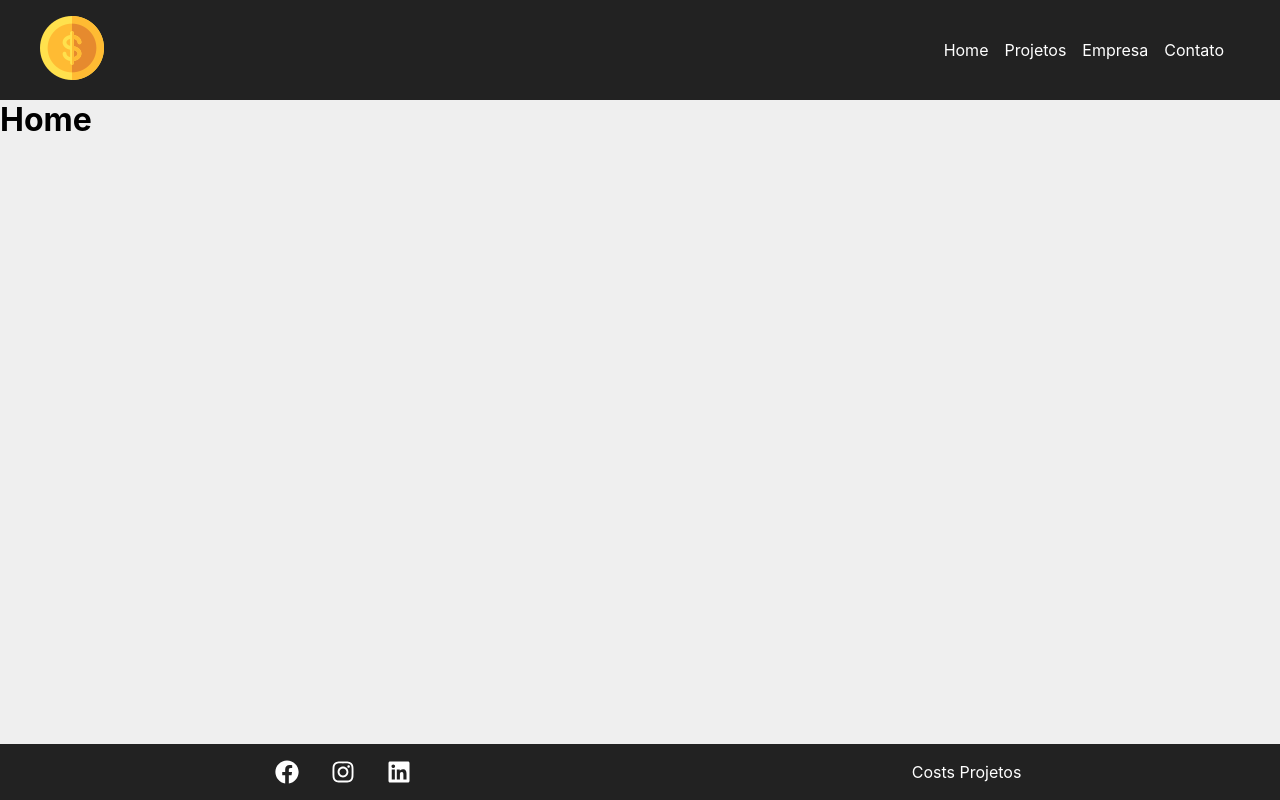
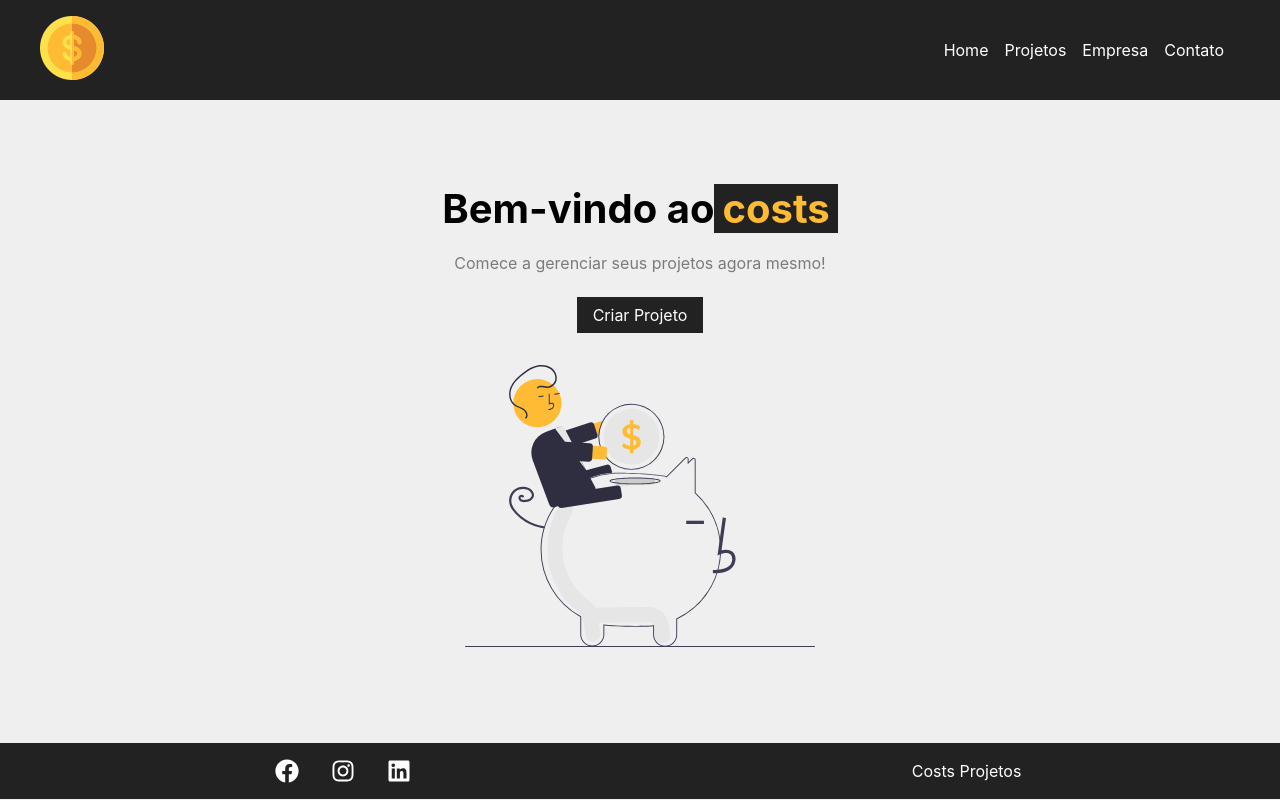
Before and after one commit to Brunostaine/Costs-react, a React (Create React App) app: page / in a window 1280 px wide. Built offline with nearby package versions, Linux system fonts and the light colour scheme.

Commit message:
criação da home

```diff
--- a/src/components/layout/Footer.css
+++ b/src/components/layout/Footer.css
@@ -3,8 +3,8 @@
     justify-content: space-around;
     align-items: center;
     padding: 16px;
-    position: fixed;
-    bottom: 0;
+    /* position: fixed;
+    bottom: 0;   */
     background-color: #222;
     color: #fff;
     width: 100%;
--- /dev/null
+++ b/src/components/layout/LinkButton.css
@@ -0,0 +1,11 @@
+.btn {
+    background-color: #222;
+    color: #fff;
+    padding: 0.5em 1em;
+    text-decoration: none;
+    transition: .5s;
+}
+
+.btn:hover {
+    color: #ffbb33;
+}
--- /dev/null
+++ b/src/components/layout/LinkButton.js
@@ -0,0 +1,12 @@
+import { Link } from 'react-router-dom';
+import './LinkButton.css'
+
+function LinkButton({ to, text}){
+    return(
+        <Link className='btn' to={to}>
+            {text}
+        </Link>
+    )
+}
+
+export default LinkButton;
--- /dev/null
+++ b/src/components/pages/Home.css
@@ -0,0 +1,29 @@
+.home_container {
+    width: 100%;
+    display: flex;
+    flex-direction: column;
+    align-items: center;
+    justify-content: center;
+    padding: 4em;
+}
+
+.home_container h1 {
+    font-size: 2.5em;
+    margin: 0.5em;
+}
+
+.home_container span {
+    color: #ffbb33;
+    padding: 0 0.2em;
+    background-color: #222;
+}
+
+.home_container p {
+    margin-bottom: 1.5em;
+    color: #7b7b7b;
+}
+
+.home_container img {
+    width: 350px;
+    margin: 2em 0;
+}
--- a/src/components/pages/Home.js
+++ b/src/components/pages/Home.js
@@ -1,6 +1,17 @@
+import './Home.css'
+import savings from "../../img/savings.svg"
+import LinkButton from '../layout/LinkButton'
+
 function Home(){
     return (
-        <h1>Home</h1>
+        <section className='home_container'>
+            <h1>Bem-vindo ao
+                <span>costs</span>
+            </h1>
+            <p>Comece a gerenciar seus projetos agora mesmo!</p>
+            <LinkButton to="/newproject" text="Criar Projeto"/>
+            <img src={savings} alt='Costs'/>
+        </section>
     )
 }
 
```
